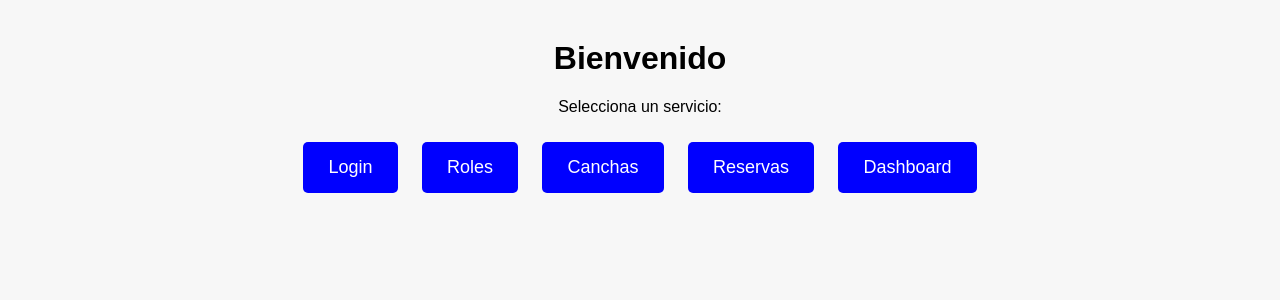
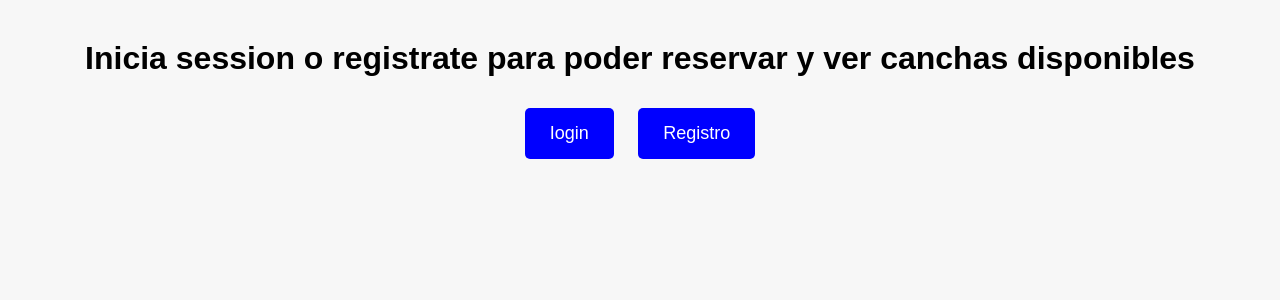
Before and after one commit to DravenJr/Proyecto_reservas, a Django app: template api_gateway/templates/index.html in a window 1280 px wide. Shown: the part 68-368 px from the top of the page. Run offline with Django 4.2, Linux system fonts and the light colour scheme; the template is opened without the code that fills it, so the values that code supplies are empty.

Commit message:
Corregido proxy en API Gateway y fix de botones

```diff
--- a/api_gateway/templates/index.html
+++ b/api_gateway/templates/index.html
@@ -58,13 +58,9 @@
       </ul>
     {% endif %}
 
-    <h1>Bienvenido</h1>
-    <p>Selecciona un servicio:</p>
-    <a href="/auth" class="btn">Login</a>
-    <a href="/roles" class="btn">Roles</a>
-    <a href="/fields" class="btn">Canchas</a>
-    <a href="/bookings-page" class="btn">Reservas</a>
-    <a href="/admin" class="btn">Dashboard</a>
+    <h1>Inicia session o registrate para poder reservar y ver canchas disponibles</h1>
+    <a href="/auth" class="btn">Iogin</a>
+    <a href="/auth/register/" class="btn">Registro</a>
   </main>
 </body>
 </html>
--- a/auth_service/api/views.py
+++ b/auth_service/api/views.py
@@ -1,4 +1,3 @@
-
 from rest_framework import generics, permissions
 from .serializers import RegisterSerializer, UserSerializer
 from django.contrib.auth import get_user_model
@@ -6,11 +5,13 @@ from django.shortcuts import render
 
 User = get_user_model()
 
+#Registro
 class RegisterView(generics.CreateAPIView):
     queryset = User.objects.all()
     serializer_class = RegisterSerializer
     permission_classes = (permissions.AllowAny,)
 
+#Perfil
 class ProfileView(generics.RetrieveUpdateAPIView):
     queryset = User.objects.all()
     serializer_class = UserSerializer
@@ -19,6 +20,7 @@ class ProfileView(generics.RetrieveUpdateAPIView):
     def get_object(self):
         return self.request.user
 
+#Home público
 class HomeView(generics.GenericAPIView):
     permission_classes = (permissions.AllowAny,)
 
```
Also changed, not shown: auth_service/api/templates/index.html (+44 -0 lines).
